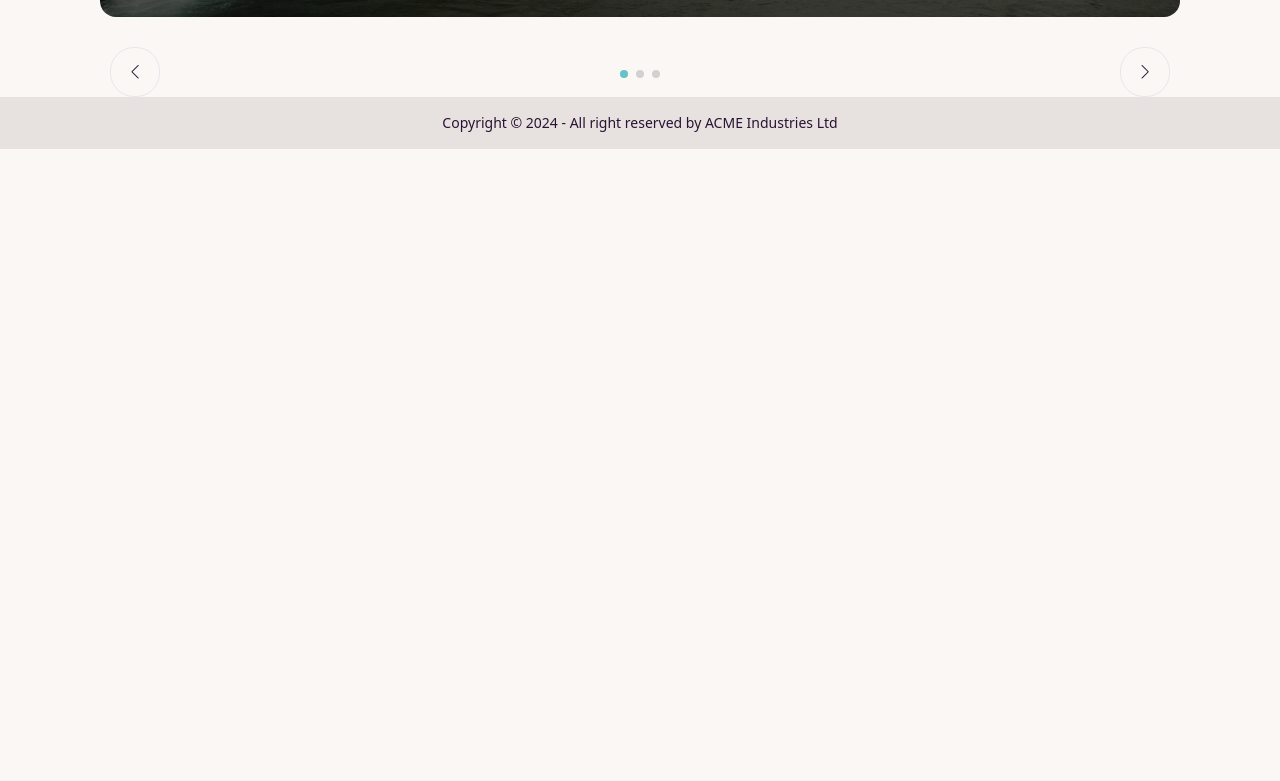
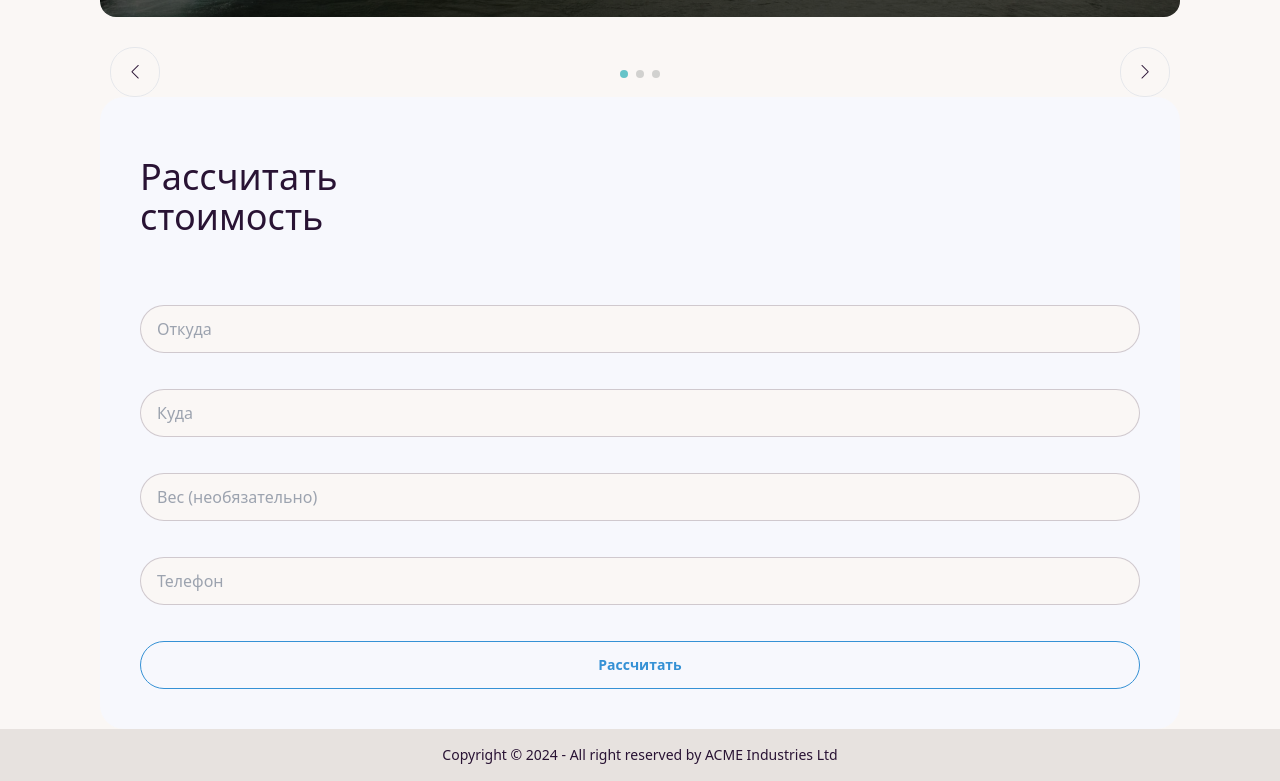
Before and after one commit to tarchevsky/my-next, a Next.js app: page /contacts in a window 1280 px wide. Shown: the part 679-1460 px from the top of the page. Before the commit the page ends 828 px from the top, so only its background shows below. Built offline with nearby package versions, Linux system fonts and the light colour scheme.

Commit message:
Подключение доп формы в разделе контакты

```diff
--- a/src/app/contacts/page.tsx
+++ b/src/app/contacts/page.tsx
@@ -1,14 +1,22 @@
 import Carousel from "@/components/carousel/Carousel";
 import type {Metadata} from "next";
+import ContactFormPlus from "@/components/contactFormPlus/ContactFormPlus";
+import {deliveryForm} from "@/data/delivery-form";
 
 export const metadata: Metadata = {
 	title: 'Контакты',
 }
 
 export default function ContactsPage() {
+	const serializedFields = JSON.parse(JSON.stringify(deliveryForm))
 	return (
 		<div className='cont'>
 			<Carousel />
+			<ContactFormPlus
+				title="Контактная форма"
+				fields={serializedFields}
+				storageKey="myCustomFormData"
+			/>
 		</div>
 	)
 }
```
